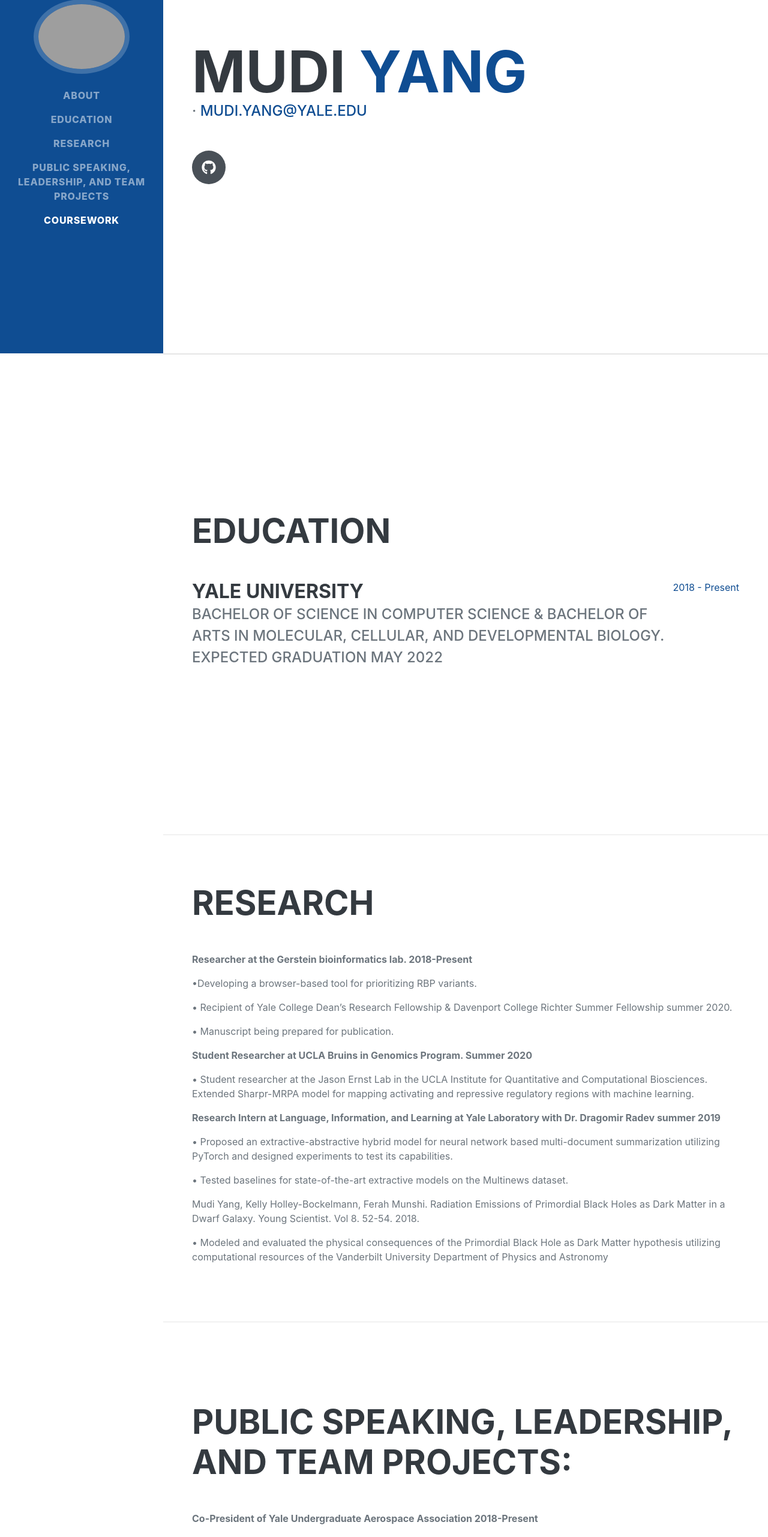
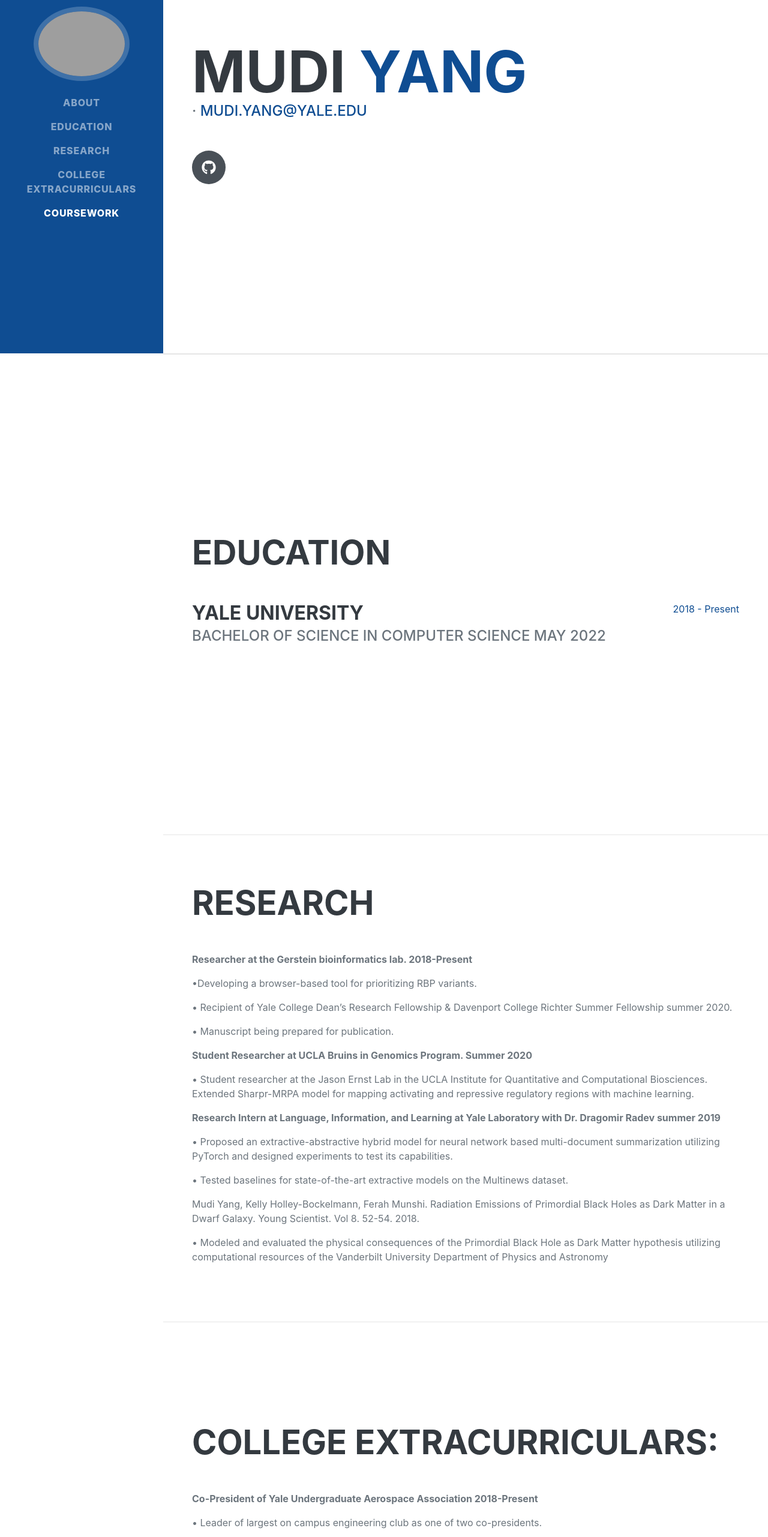
Before and after one commit to Mudi-Y/Mudi-Y.github.io, a plain HTML site: page index.html in a window 1280 px wide. Shown: the part 211-2773 px from the top of the page at 60% size. Drawn offline with nearby package versions, Linux system fonts and the light colour scheme; grey boxes are pictures that could not be loaded; a web font is replaced by a local one.

Commit message:
Update index.html

```diff
--- a/index.html
+++ b/index.html
@@ -28,7 +28,7 @@
 
                     <li class="nav-item"><a class="nav-link js-scroll-trigger" href="#education">Education</a></li>
                     <li class="nav-item"><a class="nav-link js-scroll-trigger" href="#research">Research</a></li>
-                    <li class="nav-item"><a class="nav-link js-scroll-trigger" href="#leadership">Public Speaking, Leadership, and Team Projects</a></li>
+                    <li class="nav-item"><a class="nav-link js-scroll-trigger" href="#leadership">College Extracurriculars</a></li>
                     <li class="nav-item"><a class="nav-link js-scroll-trigger" href="#coursework">Coursework</a></li>
 
                 </ul>
@@ -59,8 +59,7 @@
                     <div class="d-flex flex-column flex-md-row justify-content-between">
                         <div class="flex-grow-1">
                             <h3 class="mb-0">Yale University</h3>
-                            <div class="subheading mb-3">Bachelor of Science in Computer Science & Bachelor of Arts in Molecular, Cellular, and Developmental
-                                Biology. Expected Graduation May 2022</div>
+                            <div class="subheading mb-3">Bachelor of Science in Computer Science May 2022</div>
 
                         </div>
                         <div class="flex-shrink-0"><span class="text-primary">2018 - Present</span></div>
@@ -101,7 +100,7 @@
             <!-- Interests-->
             <section class="resume-section" id="leadership">
                 <div class="resume-section-content">
-                    <h2 class="mb-5">Public Speaking, Leadership, and Team Projects:</h2>
+                    <h2 class="mb-5">College Extracurriculars:</h2>
                     <p><b>Co-President of Yale Undergraduate Aerospace Association 2018-Present</b></p>
                     <p>• Leader of largest on campus engineering club as one of two co-presidents.</p>
                         <p>• Former Project Leader from 2019-2020, developed GPS guided parafoil system for retrieval of payloads from
@@ -123,7 +122,7 @@
                 <div class="resume-section-content">
                     <h2 class="mb-5">Coursework</h2>
                     <p>Computer Science: Proficiency in C/C++, Python, Lisp/Racket, SQL, LATEX</p>
-                        <p>• Discrete Mathematics, Data structures, Algorithms, Systems Programming, Linear Algebra & Matrix Theory, Computer Vision, Object Oriented Programming, Foundations of Machine Learning Spring 2021</p>
+                        <p>• Discrete Mathematics, Data structures, Algorithms, Systems Programming, Linear Algebra & Matrix Theory, Computer Vision, Object Oriented Programming, Deep Learning Theory and Applications, Compilers and Interperters, Principles of Operating Systems, Systems Security, Introduction to Quantum Computing</p>
                             Notable Projects:</p>
                             <p>• Implemented free list malloc using brk, sbrk system calls, mapping physical memory to virtual memory and
                             allocating memory with malloc API</p>
```
